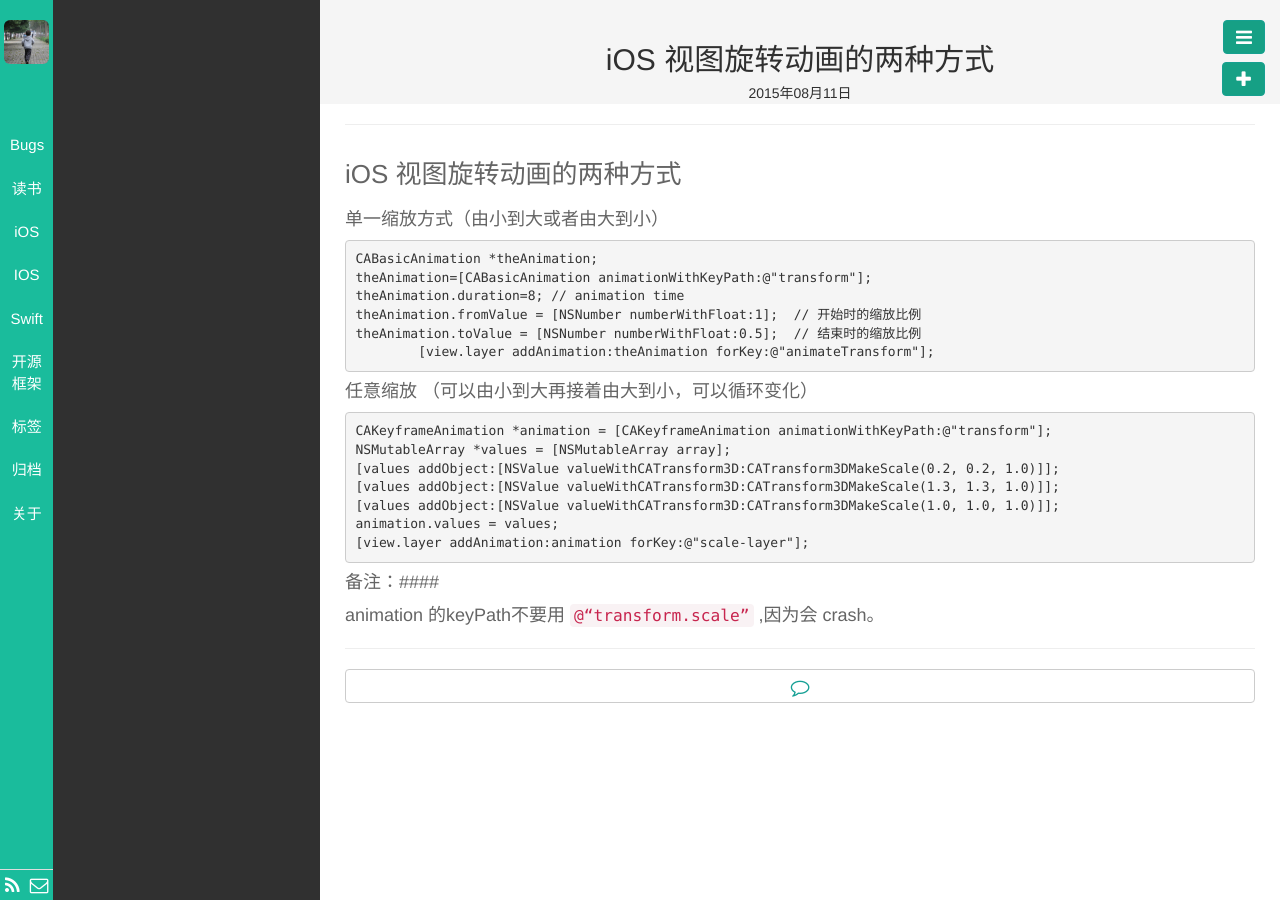
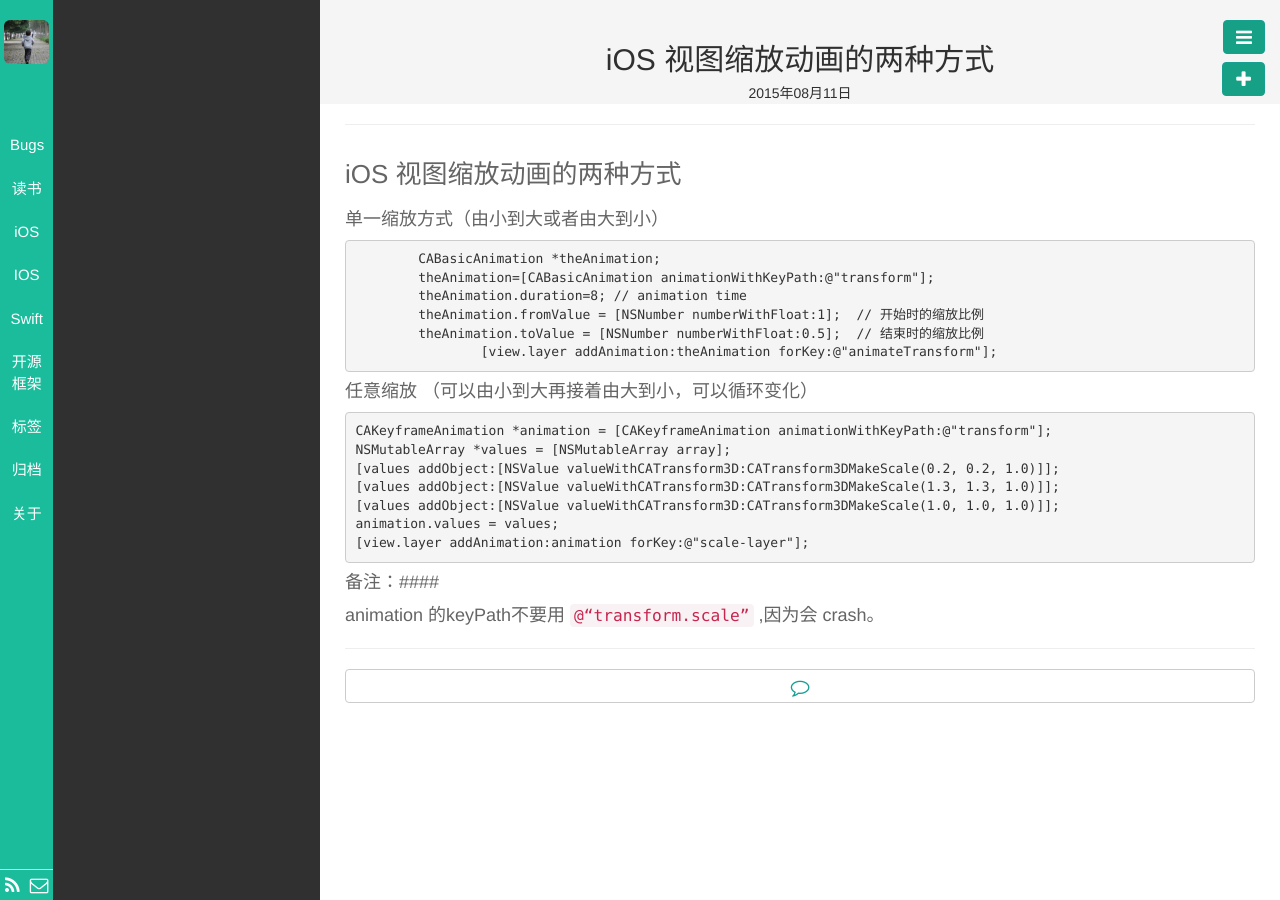
Before and after one commit to shoron/shoron.github.io, a Jekyll site: the page built from _posts/IOS/2015-08-11-View-Animation-Scale.md, in a window 1280 px wide. Built offline with Jekyll 4.4.1, drawn with Linux system fonts in a browser that asks for light colours; nearby versions of some CDN libraries; library files that are not in the unit come from our copies; Markdown is read by kramdown in place of the engine named in the settings.

Commit message:
modify article style

```diff
--- a/_posts/IOS/2015-08-11-View-Animation-Scale.md
+++ b/_posts/IOS/2015-08-11-View-Animation-Scale.md
@@ -1,23 +1,23 @@
 ---
 layout: post
-title: iOS 视图旋转动画的两种方式
+title: iOS 视图缩放动画的两种方式
 category: iOS
 tags: iOS
 keywords:
 description:
 ---
 
-### iOS 视图旋转动画的两种方式 ###
+### iOS 视图缩放动画的两种方式 ###
 
 #### 单一缩放方式（由小到大或者由大到小） ####
 
 
-	CABasicAnimation *theAnimation;
-	theAnimation=[CABasicAnimation animationWithKeyPath:@"transform"];
-	theAnimation.duration=8; // animation time
-	theAnimation.fromValue = [NSNumber numberWithFloat:1];  // 开始时的缩放比例
-	theAnimation.toValue = [NSNumber numberWithFloat:0.5];  // 结束时的缩放比例
- 	[view.layer addAnimation:theAnimation forKey:@"animateTransform"];
+		CABasicAnimation *theAnimation;
+		theAnimation=[CABasicAnimation animationWithKeyPath:@"transform"];
+		theAnimation.duration=8; // animation time
+		theAnimation.fromValue = [NSNumber numberWithFloat:1];  // 开始时的缩放比例
+		theAnimation.toValue = [NSNumber numberWithFloat:0.5];  // 结束时的缩放比例
+ 		[view.layer addAnimation:theAnimation forKey:@"animateTransform"];
 
 
 #### 任意缩放 （可以由小到大再接着由大到小，可以循环变化）
```
